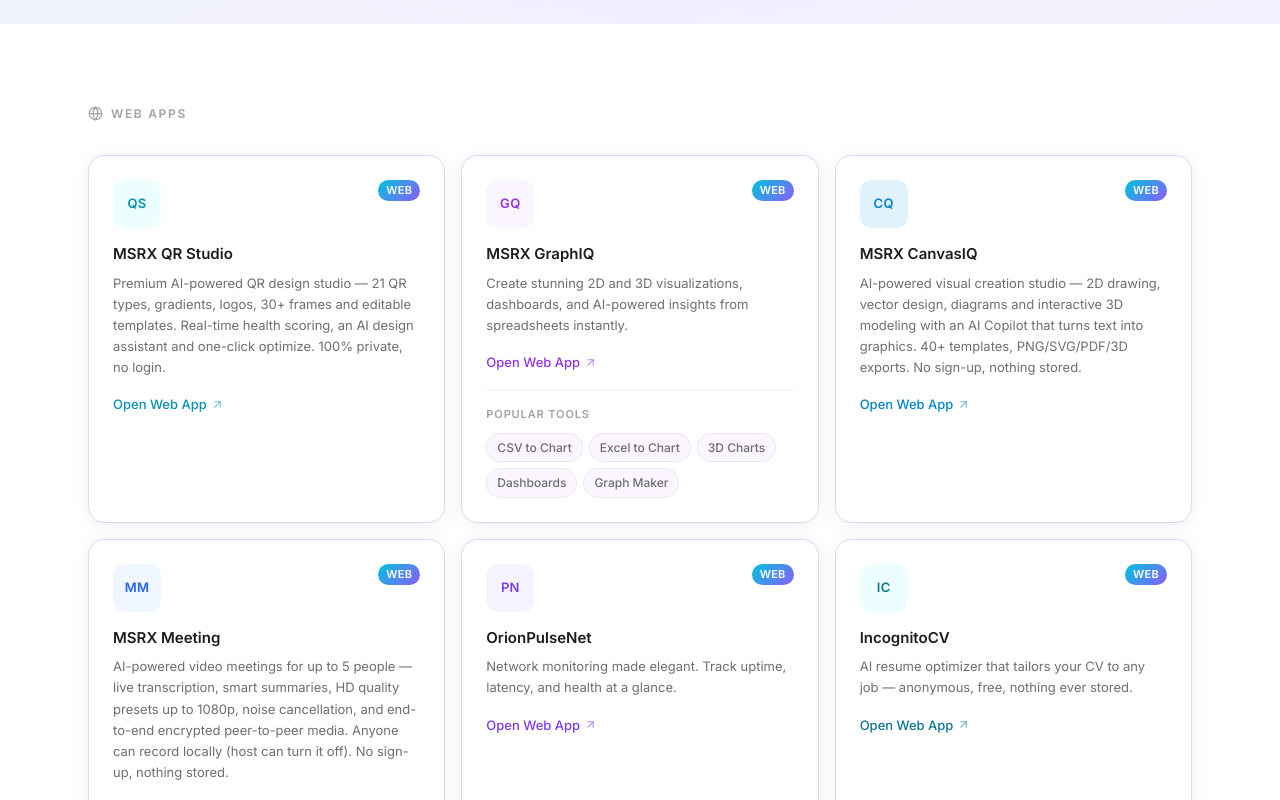
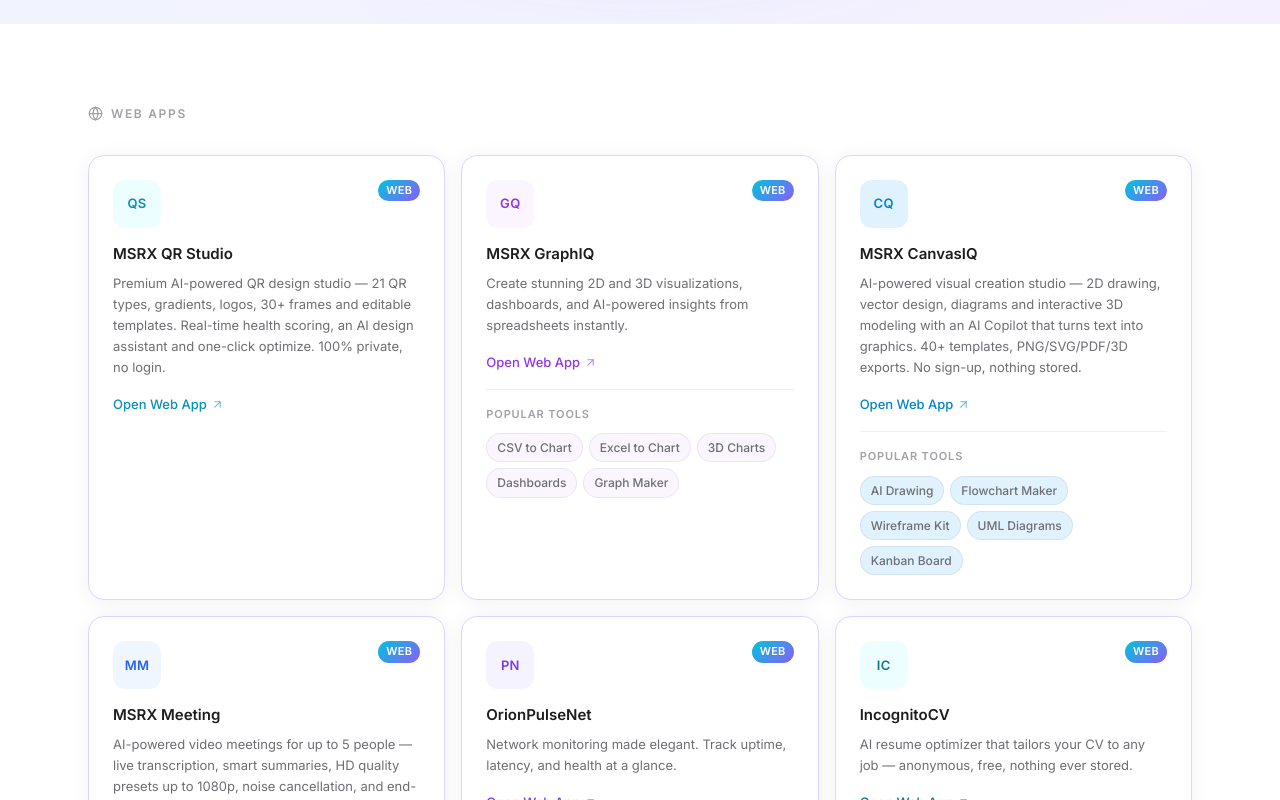
Before and after one commit to mrinalsinghraja/msrx-portal, a Next.js app: page / in a window 1280 px wide. Shown: the part 615-1415 px from the top of the page. Built offline with nearby package versions, Linux system fonts and the light colour scheme.

Commit message:
Add CanvasIQ deep-link tool chips on home card
Co-Authored-By: Claude Fable 5 <noreply@anthropic.com>

```diff
--- a/app/page.tsx
+++ b/app/page.tsx
@@ -11,7 +11,13 @@ const webApps = [
     { label: "Dashboards", href: "https://graph.msrx.co.in/dashboard-maker" },
     { label: "Graph Maker", href: "https://graph.msrx.co.in/online-graph-maker" },
   ] },
-  { name: "MSRX CanvasIQ", description: "AI-powered visual creation studio — 2D drawing, vector design, diagrams and interactive 3D modeling with an AI Copilot that turns text into graphics. 40+ templates, PNG/SVG/PDF/3D exports. No sign-up, nothing stored.", initials: "CQ", bg: "#E0F2FE", fg: "#0284C7", href: "https://canvas.msrx.co.in", external: true, storeLabel: "Open Web App", highlight: true },
+  { name: "MSRX CanvasIQ", description: "AI-powered visual creation studio — 2D drawing, vector design, diagrams and interactive 3D modeling with an AI Copilot that turns text into graphics. 40+ templates, PNG/SVG/PDF/3D exports. No sign-up, nothing stored.", initials: "CQ", bg: "#E0F2FE", fg: "#0284C7", href: "https://canvas.msrx.co.in", external: true, storeLabel: "Open Web App", highlight: true, tools: [
+    { label: "AI Drawing", href: "https://canvas.msrx.co.in/workspace" },
+    { label: "Flowchart Maker", href: "https://canvas.msrx.co.in/templates/basic-flowchart" },
+    { label: "Wireframe Kit", href: "https://canvas.msrx.co.in/templates/mobile-app-wireframe" },
+    { label: "UML Diagrams", href: "https://canvas.msrx.co.in/templates/uml-class-diagram" },
+    { label: "Kanban Board", href: "https://canvas.msrx.co.in/templates/kanban-board" },
+  ] },
   { name: "MSRX Meeting", description: "AI-powered video meetings for up to 5 people — live transcription, smart summaries, HD quality presets up to 1080p, noise cancellation, and end-to-end encrypted peer-to-peer media. Anyone can record locally (host can turn it off). No sign-up, nothing stored.", initials: "MM", bg: "#EFF6FF", fg: "#2563EB", href: "https://meeting.msrx.co.in", external: true, storeLabel: "Open Web App", highlight: true },
   { name: "OrionPulseNet", description: "Network monitoring made elegant. Track uptime, latency, and health at a glance.", initials: "PN", bg: "#F5F3FF", fg: "#7C3AED", href: "https://pulsenet.msrx.co.in", external: true, storeLabel: "Open Web App", highlight: true },
   { name: "IncognitoCV", description: "AI resume optimizer that tailors your CV to any job — anonymous, free, nothing ever stored.", initials: "IC", bg: "#ECFEFF", fg: "#0E7490", href: "https://cv.msrx.co.in", external: true, storeLabel: "Open Web App", highlight: true },
```
